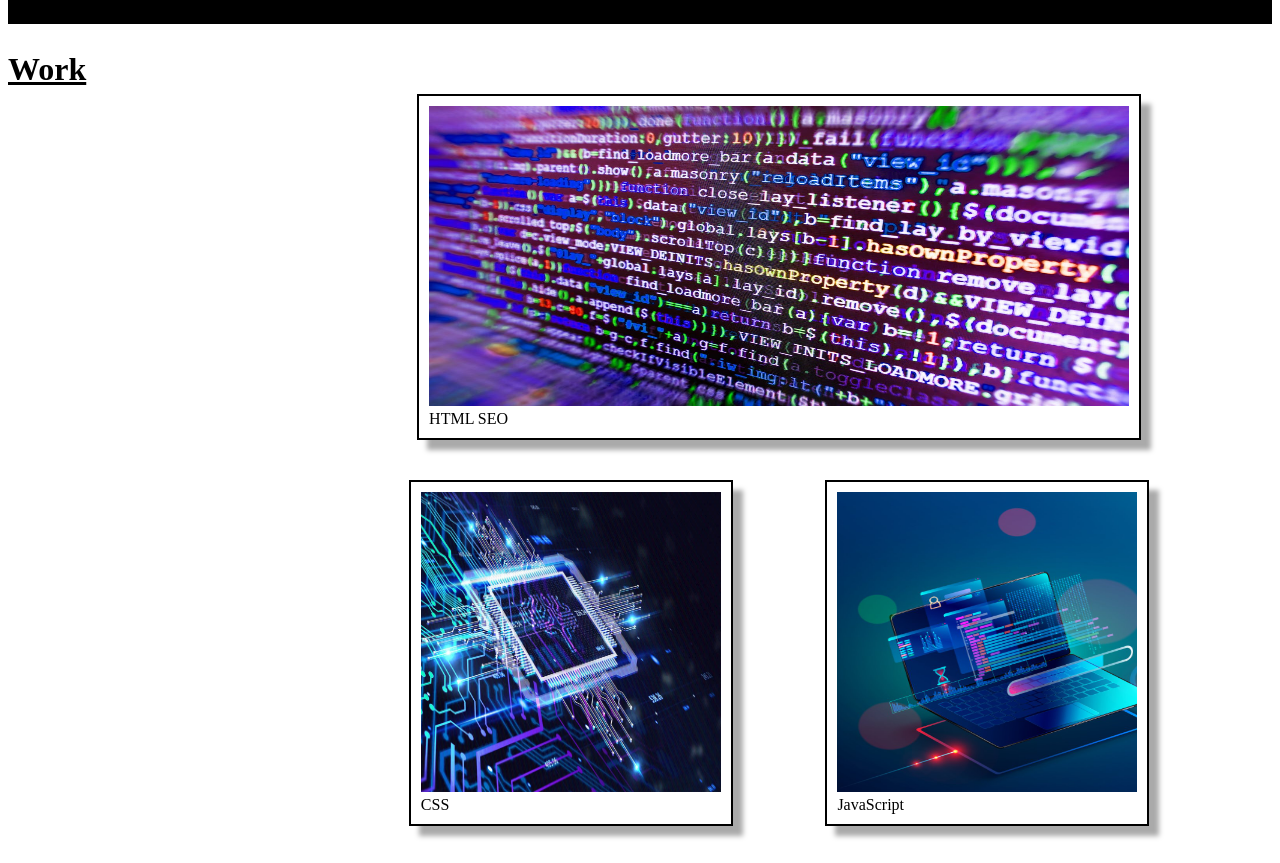
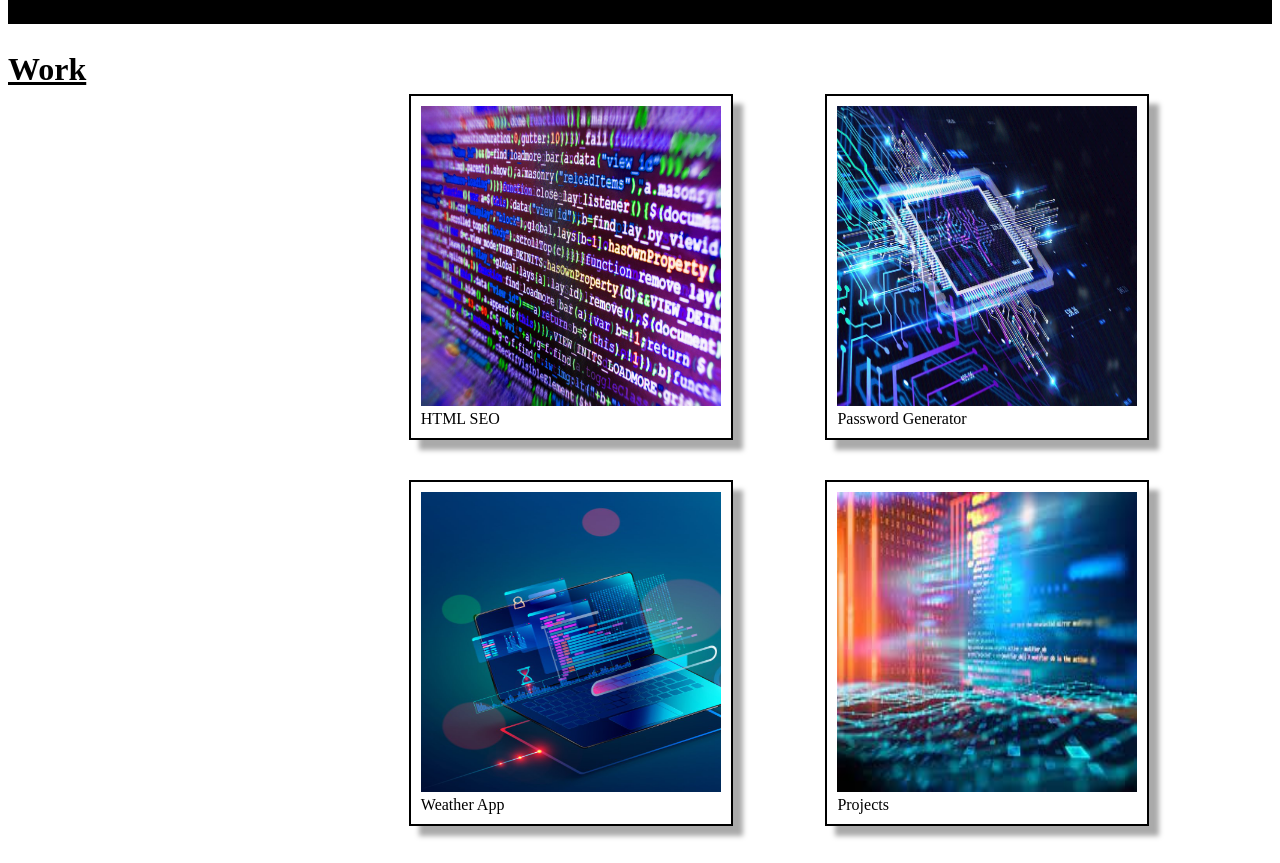
Before and after one commit to ColinEtchen/Updated-Portfolio, a plain HTML site: page index.html in a window 1280 px wide. Shown: the part 784-1647 px from the top of the page. Drawn offline with Linux system fonts and the light colour scheme.

Commit message:
added clickable links to photos

```diff
--- a/assets/style.css
+++ b/assets/style.css
@@ -114,6 +114,7 @@ h1{
     padding: 50px;
     display: flex;
     flex-wrap: wrap;
+    flex-direction: row;
     justify-content: space-evenly;
 }
 
--- a/index.html
+++ b/index.html
@@ -5,6 +5,7 @@
     <meta http-equiv="X-UA-Compatible" content="IE=edge">
     <meta name="viewport" content="width=device-width, initial-scale=1.0">
    <link rel="stylesheet" href="assets/style.css">
+
 
     <title>Colin Portfolio</title>
 </head>
@@ -46,23 +47,23 @@
             </section>
             <div class="products">
                <section class="card">
-                   <a href="https://colinetchen.github.io/CodeRefactor/"><img src="assets/Images/code.jpg" width="700" height="300" alt="HTML"/></a>
+                   <a href="https://colinetchen.github.io/CodeRefactor/"><img  src="assets/Images/code.jpg" width="300" height="300" alt="HTML"/></a>
                   <header>HTML SEO</header>
                </section>
 
                <section class="card">
-                   <img src="assets/Images/grid.jpg" width="300" height="300" alt="CSS">
-                <header>CSS</header>
+                   <a href="https://colinetchen.github.io/Password-Generator/"><img  src="assets/Images/grid.jpg" width="300" height="300" alt="CSS"></a>
+                <header>Password Generator</header>
              </section>
 
              <section class="card">
-                 <img src="assets/Images/laptopcloud.jpg" width="300" height="300" alt="JavaScript">
-                <header>JavaScript</header>
+                 <a href="https://colinetchen.github.io/weather-app/"><img src="assets/Images/laptopcloud.jpg" width="300" height="300" alt="JavaScript"></a>
+                <header>Weather App</header>
              </section>
 
              <section class="card">
-                <img src="assets/Images/softwaredev.jpg" width="300" height="300" alt="Python">
-                <header>Python</header>
+                <a href="https://lukecp5.github.io/marvel-library/"><img src="assets/Images/softwaredev.jpg" width="300" height="300" alt="Python"></a>
+                <header>Projects</header>
              </section>
 
             </div>
@@ -78,7 +79,7 @@
         <section class="contact" id="contact">
          <h1>Contact Me</h1>
             <p>Phone #: 567-337-9161</p>
-            <p>Email: colin.etchen6@gmail.com</p>
+            <p>Email:<a href="Mailto:colin.etchen6@gmail.com"> colin.etchen6@gmail.com</a></p>
             <p>GitHub: @ColinEtchen </p>
 
         </section>
```
Also changed, not shown: 1 other file.
